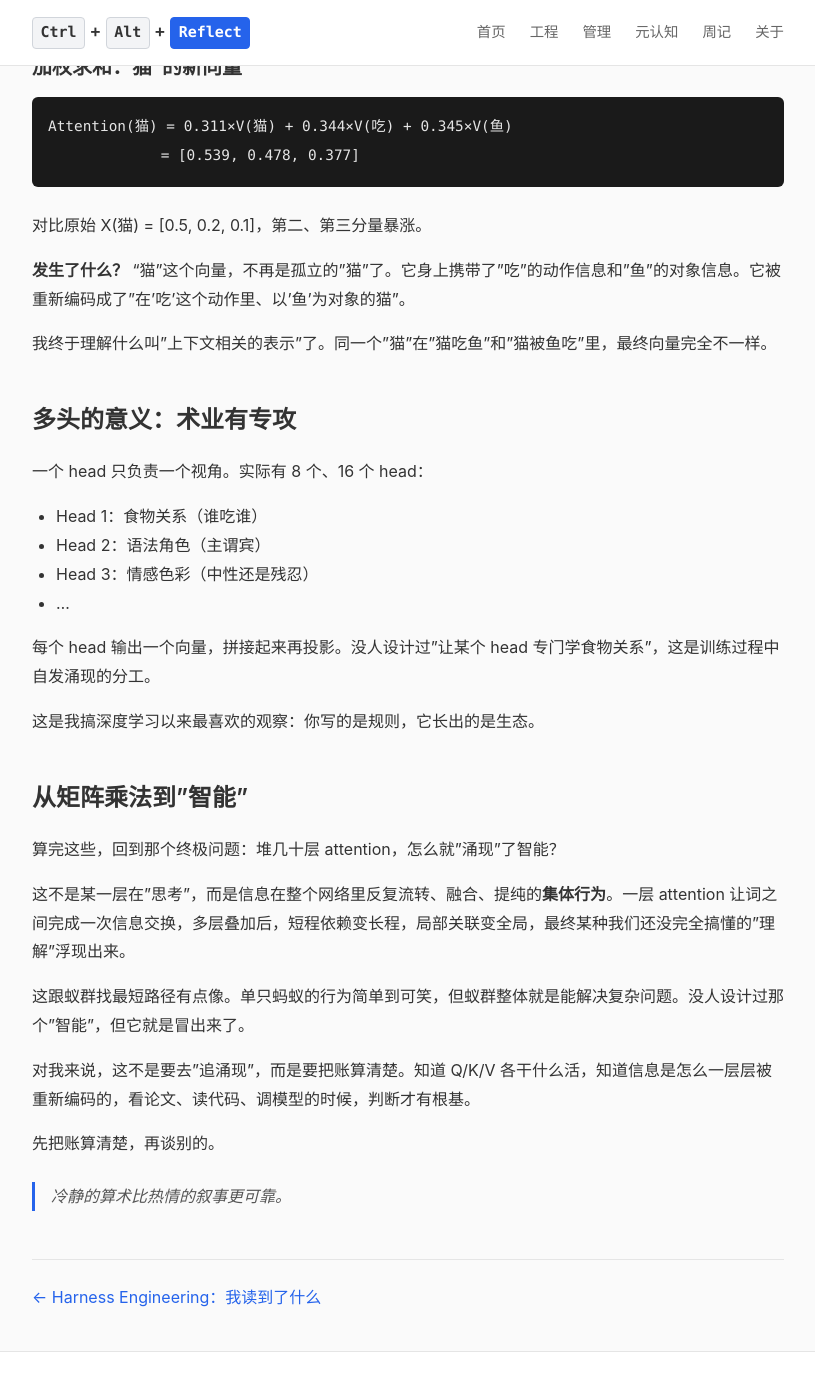
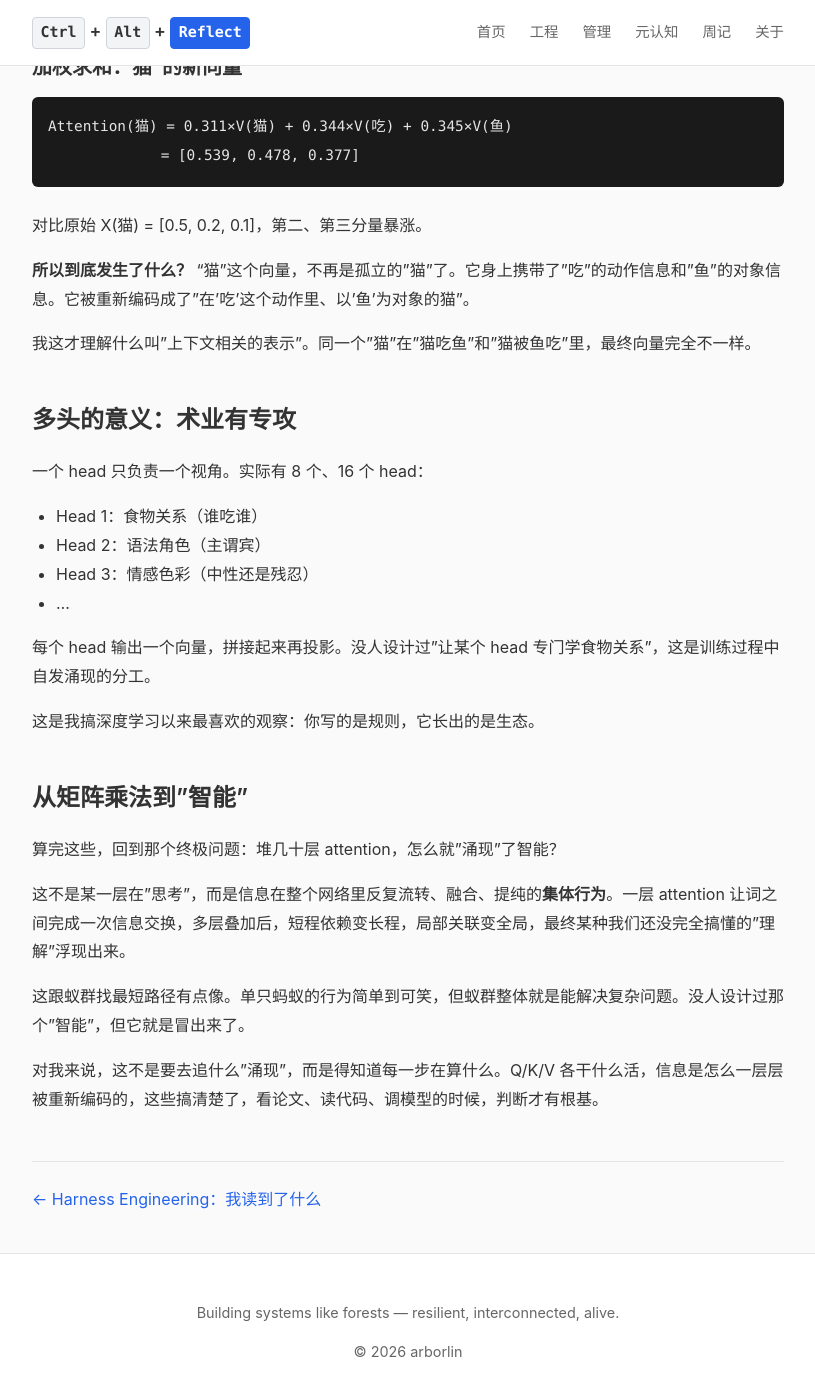
Before and after one commit to arborlin-dev/ctrl-alt-reflect, a Jekyll site: the page built from _posts/2026-04-29-finally-understood-attention.md, in a window 1280 px wide and 1400 px high, scrolled down 2332 px. Shown: the top 1396 px of the window, without its empty margins (232-1047 px from the left). Built offline with Jekyll 4.4.1, drawn with Linux system fonts in a browser that asks for light colours; some of the changed text lies outside the part shown.

Commit message:
polish: 润色注意力机制文章，去除AI痕迹与个人风格标记

```diff
--- a/_posts/2026-04-29-finally-understood-attention.md
+++ b/_posts/2026-04-29-finally-understood-attention.md
@@ -6,7 +6,7 @@ category: engineering
 tags: [attention-mechanism, transformer, deep-learning, qkv]
 ---
 
-昨晚聊到注意力机制，把 Q/K/V 的账一笔一笔算清楚了。这种"算清楚"的感觉，对一个搞技术的人来说，不是锦上添花，是踏实。
+昨晚聊到注意力机制，把 Q/K/V 的账一笔一笔算清楚了。对一个搞技术的人来说，搞懂底层原理不是加分项，是基本功。
 
 ## 从"黑盒"到"画面感"
 
@@ -91,9 +91,9 @@ Attention(猫) = 0.311×V(猫) + 0.344×V(吃) + 0.345×V(鱼)
 
 对比原始 X(猫) = [0.5, 0.2, 0.1]，第二、第三分量暴涨。
 
-**发生了什么？** "猫"这个向量，不再是孤立的"猫"了。它身上携带了"吃"的动作信息和"鱼"的对象信息。它被重新编码成了"在'吃'这个动作里、以'鱼'为对象的猫"。
+**所以到底发生了什么？** "猫"这个向量，不再是孤立的"猫"了。它身上携带了"吃"的动作信息和"鱼"的对象信息。它被重新编码成了"在'吃'这个动作里、以'鱼'为对象的猫"。
 
-我终于理解什么叫"上下文相关的表示"了。同一个"猫"在"猫吃鱼"和"猫被鱼吃"里，最终向量完全不一样。
+我这才理解什么叫"上下文相关的表示"。同一个"猫"在"猫吃鱼"和"猫被鱼吃"里，最终向量完全不一样。
 
 ## 多头的意义：术业有专攻
 
@@ -115,8 +115,4 @@ Attention(猫) = 0.311×V(猫) + 0.344×V(吃) + 0.345×V(鱼)
 
 这跟蚁群找最短路径有点像。单只蚂蚁的行为简单到可笑，但蚁群整体就是能解决复杂问题。没人设计过那个"智能"，但它就是冒出来了。
 
-对我来说，这不是要去"追涌现"，而是要把账算清楚。知道 Q/K/V 各干什么活，知道信息是怎么一层层被重新编码的，看论文、读代码、调模型的时候，判断才有根基。
-
-先把账算清楚，再谈别的。
-
-> 冷静的算术比热情的叙事更可靠。
+对我来说，这不是要去追什么"涌现"，而是得知道每一步在算什么。Q/K/V 各干什么活，信息是怎么一层层被重新编码的，这些搞清楚了，看论文、读代码、调模型的时候，判断才有根基。
```
Also changed, not shown: other parts of _posts/2026-04-29-finally-understood-attention.md (+1 -1 lines).
